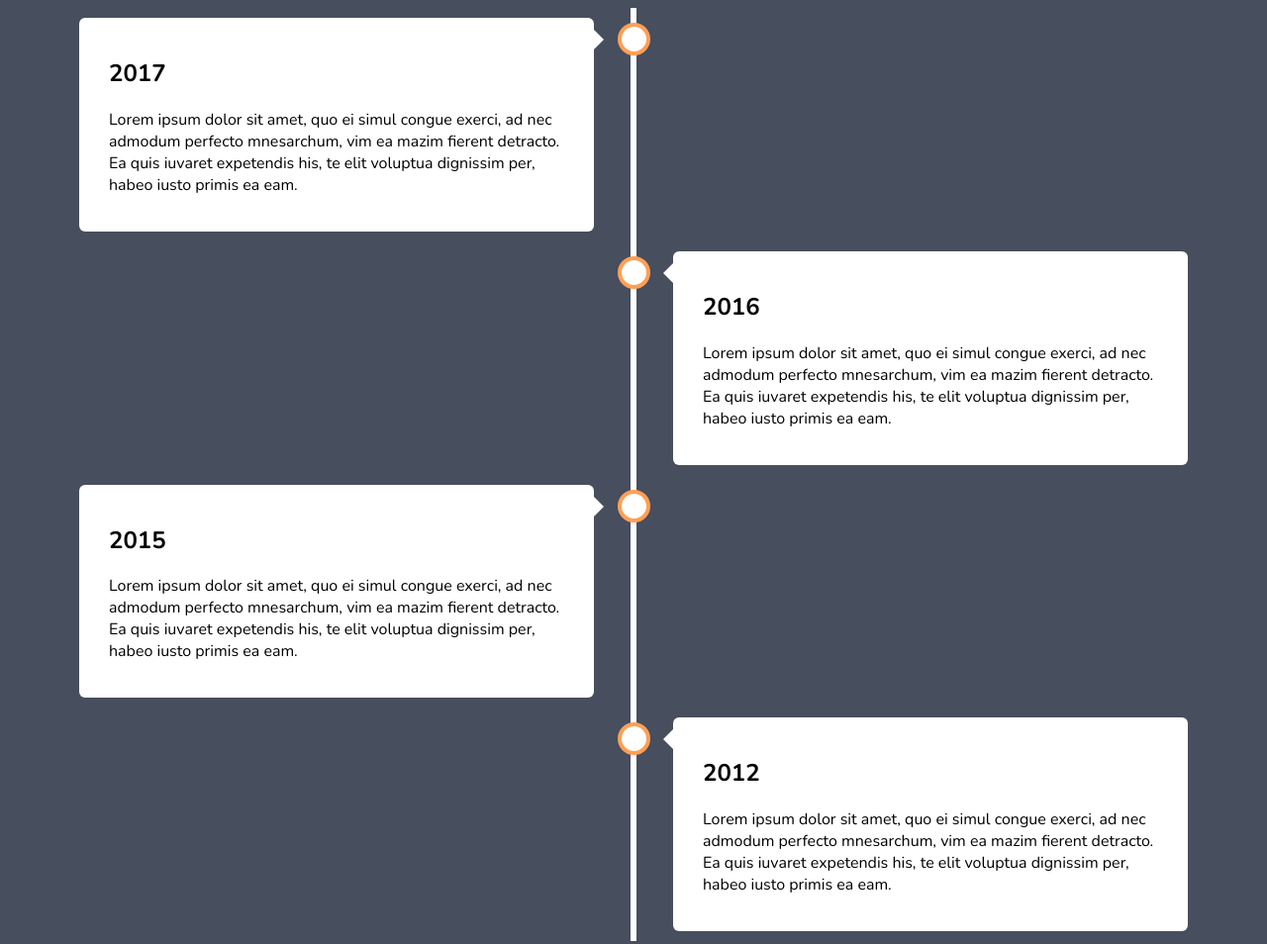
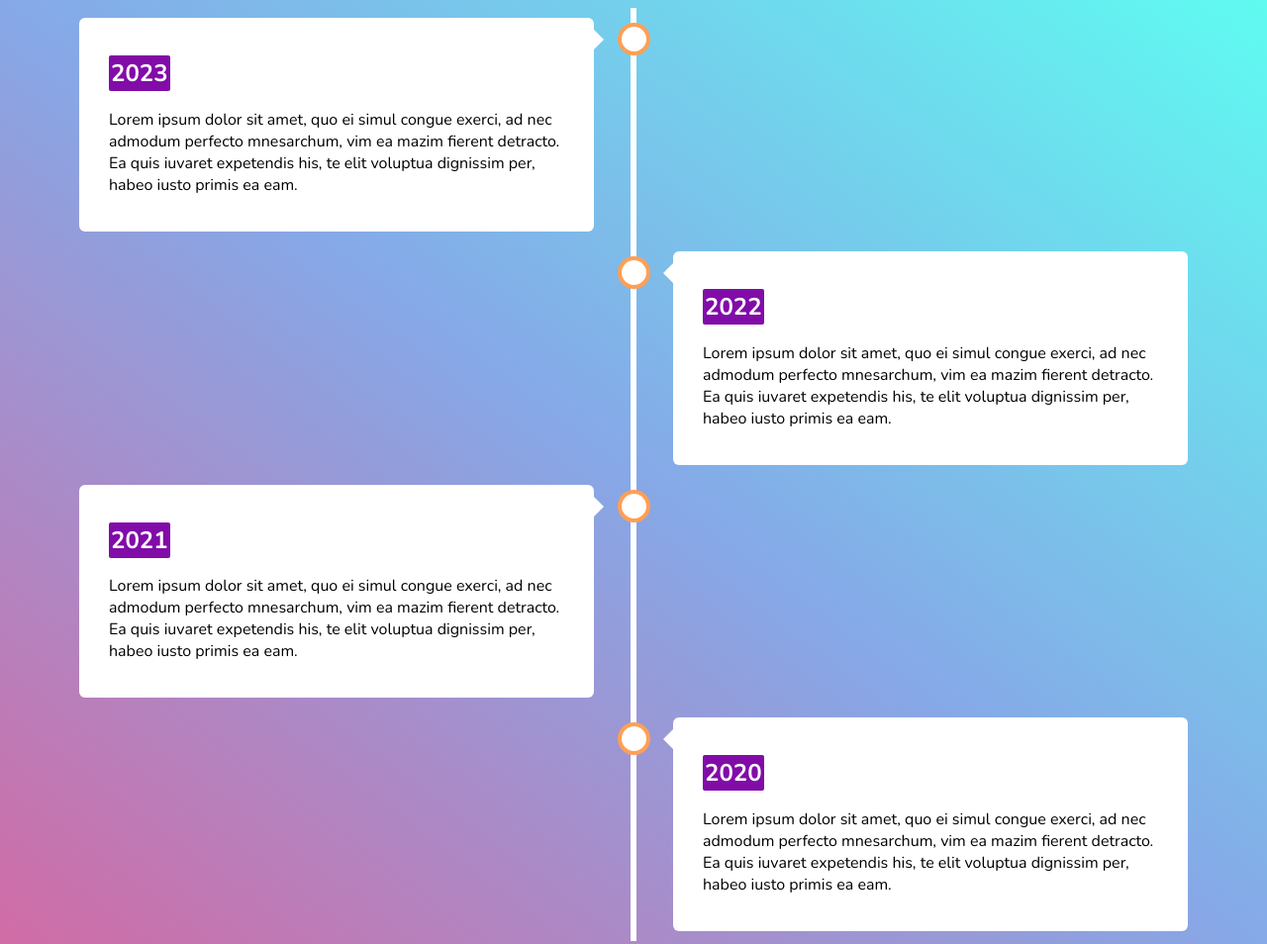
Before and after one commit to thiagokj/Timeline, a plain HTML site: page index.html in a window 1280 px wide. Shown: the top 954 px of the page at 99% size. Drawn offline with nearby package versions, Linux system fonts and the light colour scheme.

Commit message:
alterações no layout.

```diff
--- a/assets/css/style.css
+++ b/assets/css/style.css
@@ -1,11 +1,16 @@
 @import url("https://fonts.googleapis.com/css2?family=Nunito:wght@400;500;700&display=swap");
+
+:root {
+  --linear-gradient: linear-gradient(to top right, #d16ba5, #86a8e7, #5ffbf1);
+}
 
 * {
   box-sizing: border-box;
 }
 
 body {
-  background-color: #474e5d;
+  /* background-color: #474e5d; */
+  background: var(--linear-gradient);
   font-family: "Nunito", sans-serif;
 }
 
@@ -101,6 +106,13 @@ body {
   border-radius: 6px;
 }
 
+span {
+  background-color: #810ca8;
+  border-radius: 2px;
+  padding: 2px;
+  color: #fff;
+}
+
 /* Media queries - Responsive timeline on screens less than 600px wide */
 @media screen and (max-width: 600px) {
   /* Place the timelime to the left */
--- a/index.html
+++ b/index.html
@@ -11,7 +11,7 @@
     <div class="timeline">
       <div class="container left">
         <div class="content">
-          <h2>2017</h2>
+          <h2><span>2023</span></h2>
           <p>
             Lorem ipsum dolor sit amet, quo ei simul congue exerci, ad nec
             admodum perfecto mnesarchum, vim ea mazim fierent detracto. Ea quis
@@ -23,7 +23,7 @@
 
       <div class="container right">
         <div class="content">
-          <h2>2016</h2>
+          <h2><span>2022</span></h2>
           <p>
             Lorem ipsum dolor sit amet, quo ei simul congue exerci, ad nec
             admodum perfecto mnesarchum, vim ea mazim fierent detracto. Ea quis
@@ -35,7 +35,7 @@
 
       <div class="container left">
         <div class="content">
-          <h2>2015</h2>
+          <h2><span>2021</span></h2>
           <p>
             Lorem ipsum dolor sit amet, quo ei simul congue exerci, ad nec
             admodum perfecto mnesarchum, vim ea mazim fierent detracto. Ea quis
@@ -47,7 +47,7 @@
 
       <div class="container right">
         <div class="content">
-          <h2>2012</h2>
+          <h2><span>2020</span></h2>
           <p>
             Lorem ipsum dolor sit amet, quo ei simul congue exerci, ad nec
             admodum perfecto mnesarchum, vim ea mazim fierent detracto. Ea quis
```
Also changed, not shown: 1 other file.
